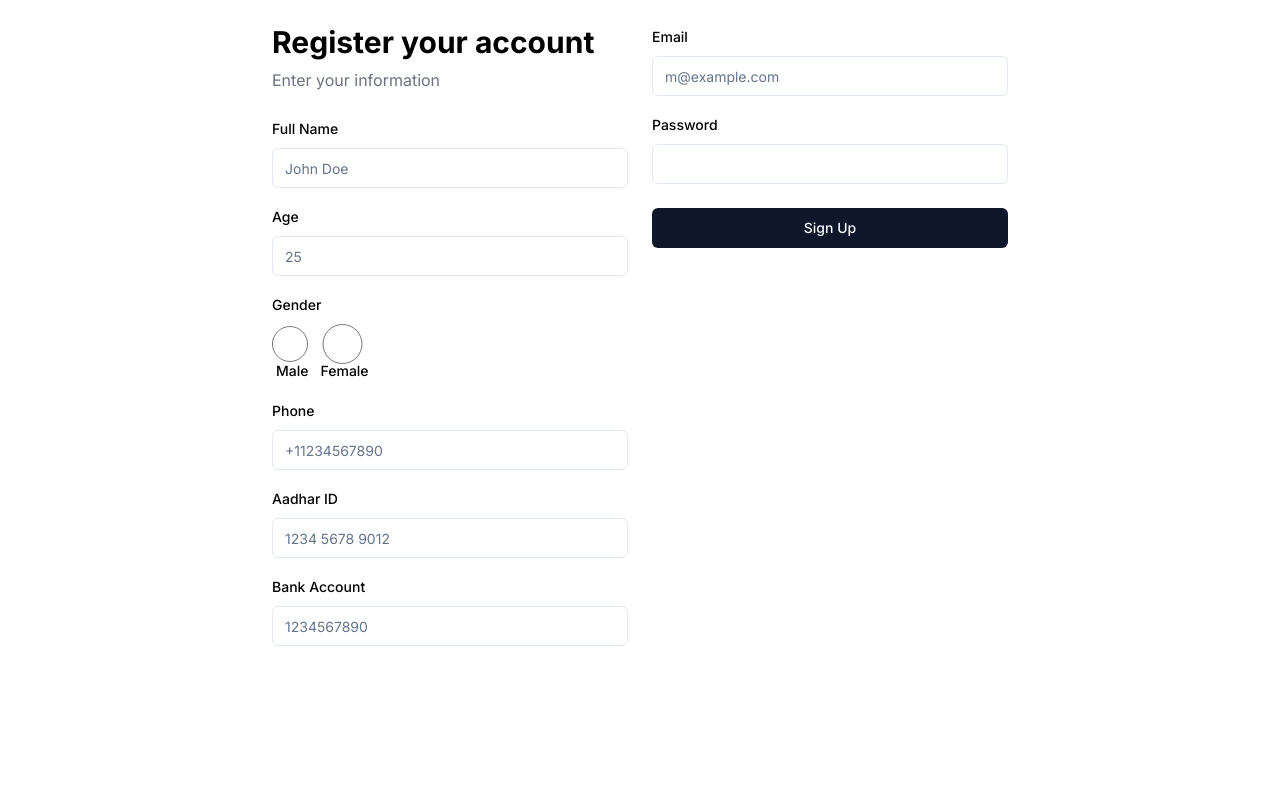
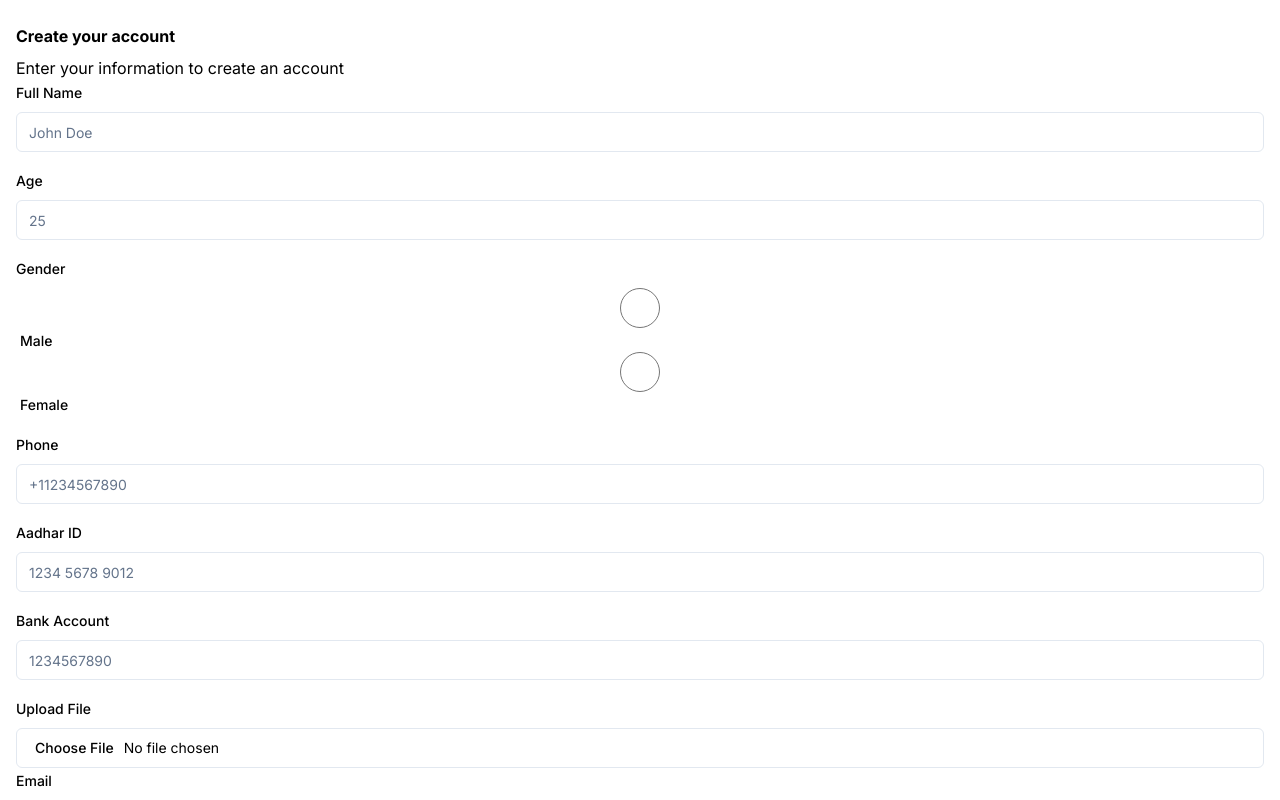
Before and after one commit to Sudhanshu-Bharti/tourapp, a Next.js app: page /register in a window 1280 px wide. Shown: the top 800 px of the page. Built offline with nearby package versions, Linux system fonts and the light colour scheme.

Commit message:
bug fix v2

```diff
--- /dev/null
+++ b/app/register/page.jsx
@@ -0,0 +1,72 @@
+
+
+import { Label } from "@/components/ui/label"
+import { Input } from "@/components/ui/input"
+import { Button } from "@/components/ui/button"
+
+export default function Component() {
+  return (
+    <div className="grid md:grid-cols-2 gap-6 max-w-3xl mx-auto px-4 py-6">
+      <div className="space-y-6">
+        <div className="space-y-2">
+          <h1 className="text-3xl font-bold">Create your account</h1>
+          <p className="text-gray-500 dark:text-gray-400">Enter your information to create an account</p>
+        </div>
+        <div className="space-y-4">
+          <div className="space-y-2">
+            <Label htmlFor="name">Full Name</Label>
+            <Input id="name" placeholder="John Doe" required />
+          </div>
+          <div className="space-y-2">
+            <Label htmlFor="age">Age</Label>
+            <Input id="age" placeholder="25" required />
+          </div>
+          <div className="space-y-2">
+            <Label>Gender</Label>
+            <div className="space-x-2">
+              <Label className="inline-block" htmlFor="gender-male">
+                <Input id="gender-male" name="gender" type="radio" value="male" />
+                <span className="ml-1">Male</span>
+              </Label>
+              <Label className="inline-block" htmlFor="gender-female">
+                <Input id="gender-female" name="gender" type="radio" value="female" />
+                <span className="ml-1">Female</span>
+              </Label>
+            </div>
+          </div>
+          <div className="space-y-2">
+            <Label htmlFor="phone">Phone</Label>
+            <Input id="phone" placeholder="+11234567890" required />
+          </div>
+          <div className="space-y-2">
+            <Label htmlFor="aadhar">Aadhar ID</Label>
+            <Input id="aadhar" placeholder="1234 5678 9012" required />
+          </div>
+          <div className="space-y-2">
+            <Label htmlFor="bank">Bank Account</Label>
+            <Input id="bank" placeholder="1234567890" required />
+          </div>
+          <div className="space-y-2">
+            <Label htmlFor="file">Upload File</Label>
+            <Input  id="file" type="file" />
+          </div>
+        </div>
+      </div>
+      <div className="space-y-6">
+        <div className="space-y-4">
+          <div className="space-y-2">
+            <Label htmlFor="email">Email</Label>
+            <Input id="email" placeholder="m@example.com" required type="email" />
+          </div>
+          <div className="space-y-2">
+            <Label htmlFor="password">Password</Label>
+            <Input id="password" required type="password" />
+          </div>
+          <Button className="w-full" type="submit">
+            Sign Up
+          </Button>
+        </div>
+      </div>
+    </div>
+  )
+}
--- a/app/register/page.tsx
+++ /dev/null
@@ -1,100 +0,0 @@
-'use client'
-import { Label } from "@/components/ui/label"
-import { Input } from "@/components/ui/input"
-import { Button } from "@/components/ui/button"
-import { SetStateAction, useState } from "react";
-import { supabase } from "@/lib/supabase"; // Fixed import statement
-export default function Component() {
-    const [selectedFile, setSelectedFile] = useState(null);
-
-    const handleFileChange = (event: any): void => {
-        if (event && event.target && event.target.files) {
-            setSelectedFile(event.target.files[0]);
-        }
-    };
-
-    const handleUpload = async () => {
-        if (!selectedFile) {
-            console.error('No file selected');
-            return;
-        }
-        try {
-            const { data, error } = await supabase.storage
-                .from('avatars')
-                .upload('public/avatar1.png', selectedFile, {
-                    cacheControl: '3600',
-                    upsert: false
-                });
-
-            if (error) {
-                console.error('Error uploading file:', error.message);
-            } else {
-                console.log('File uploaded successfully:', data);
-                // Handle success, e.g., show a success message to the user
-            }
-        } catch (error) {
-
-        }
-    };
-
-    return (
-        <div className="grid md:grid-cols-2 gap-6 max-w-3xl mx-auto px-4 py-6">
-            <div className="space-y-6">
-                <div className="space-y-2">
-                    <h1 className="text-3xl font-bold">Register your account</h1>
-                    <p className="text-gray-500 dark:text-gray-400">Enter your information</p>
-                </div>
-                <div className="space-y-4">
-                    <div className="space-y-2">
-                        <Label htmlFor="name">Full Name</Label>
-                        <Input id="name" placeholder="John Doe" required />
-                    </div>
-                    <div className="space-y-2">
-                        <Label htmlFor="age">Age</Label>
-                        <Input id="age" placeholder="25" required />
-                    </div>
-                    <div className="space-y-2">
-                        <Label>Gender</Label>
-                        <div className="space-x-2">
-                            <Label className="inline-block" htmlFor="gender-male">
-                                <Input id="gender-male" name="gender" type="radio" value="male" />
-                                <span className="ml-1">Male</span>
-                            </Label>
-                            <Label className="inline-block" htmlFor="gender-female">
-                                <Input id="gender-female" name="gender" type="radio" value="female" />
-                                <span className="ml-1">Female</span>
-                            </Label>
-                        </div>
-                    </div>
-                    <div className="space-y-2">
-                        <Label htmlFor="phone">Phone</Label>
-                        <Input id="phone" placeholder="+11234567890" required />
-                    </div>
-                    <div className="space-y-2">
-                        <Label htmlFor="aadhar">Aadhar ID</Label>
-                        <Input id="aadhar" placeholder="1234 5678 9012" required />
-                    </div>
-                    <div className="space-y-2">
-                        <Label htmlFor="bank">Bank Account</Label>
-                        <Input id="bank" placeholder="1234567890" required />
-                    </div>
-                </div>
-            </div>
-            <div className="space-y-6">
-                <div className="space-y-4">
-                    <div className="space-y-2">
-                        <Label htmlFor="email">Email</Label>
-                        <Input id="email" placeholder="m@example.com" required type="email" />
-                    </div>
-                    <div className="space-y-2">
-                        <Label htmlFor="password">Password</Label>
-                        <Input id="password" required type="password" />
-                    </div>
-                </div>
-                <Button onClick={handleUpload} className="w-full" type="submit">
-                    Sign Up
-                </Button>
-            </div>
-        </div>
-    );
-}
--- a/tsconfig.json
+++ b/tsconfig.json
@@ -21,6 +21,6 @@
       "@/*": ["./*"]
     }
   },
-  "include": ["next-env.d.ts", "**/*.ts", "**/*.tsx", ".next/types/**/*.ts", "lib/verify.js"],
+  "include": ["next-env.d.ts", "**/*.ts", "**/*.tsx", ".next/types/**/*.ts", "lib/verify.js", "app/register/page.jsx"],
   "exclude": ["node_modules"]
 }
```
